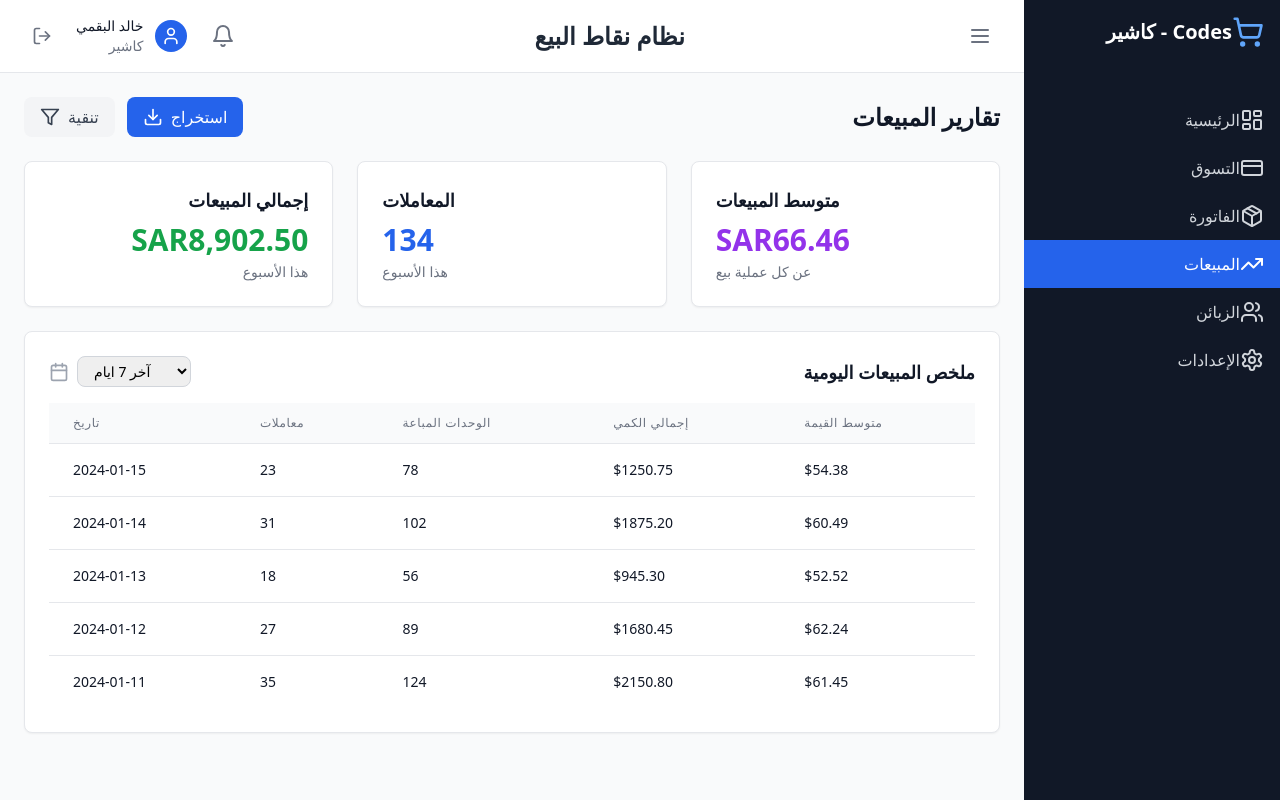
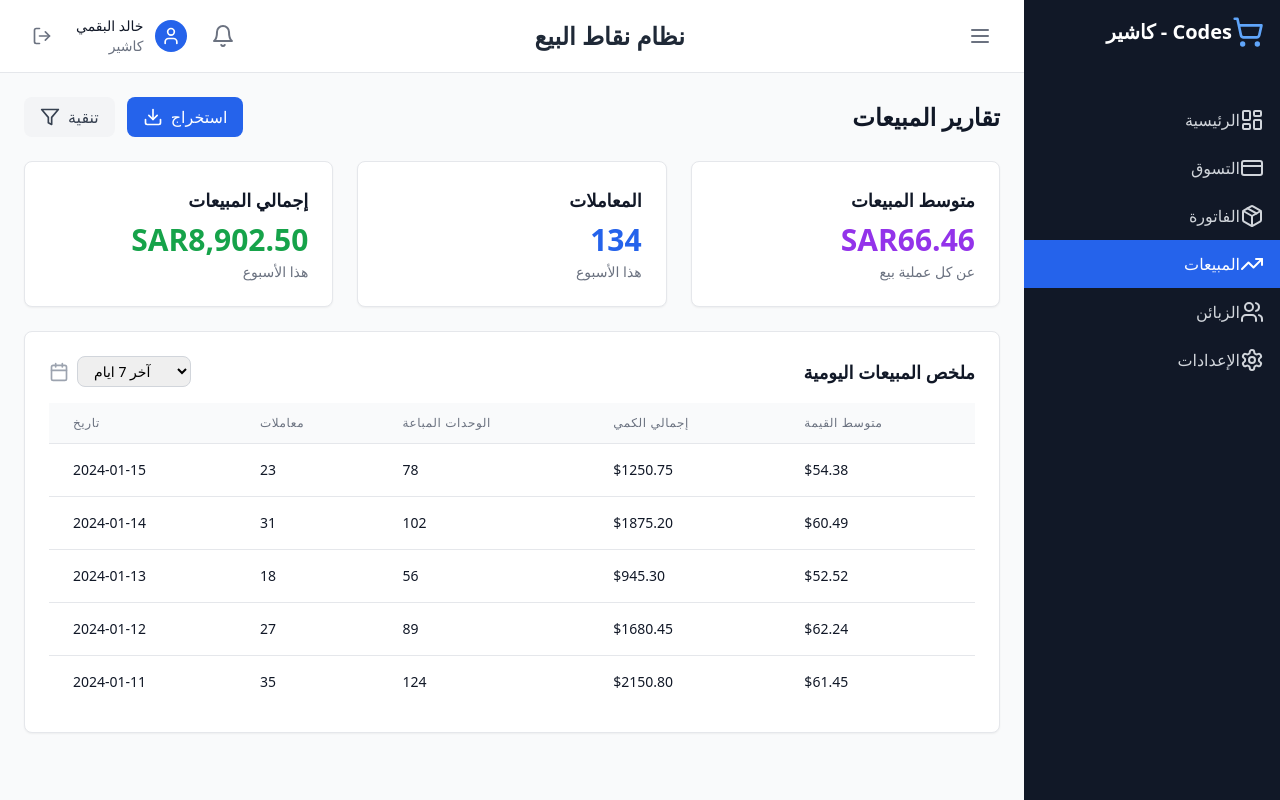
Before and after one commit to mamoda/Codes, a React (Vite) app: page /sales in a window 1280 px wide. Built offline with nearby package versions, Linux system fonts and the light colour scheme.

Commit message:
Update Sales.tsx

```diff
--- a/src/pages/Sales.tsx
+++ b/src/pages/Sales.tsx
@@ -34,15 +34,15 @@ const Sales: React.FC = () => {
         </div>
 
         <div className="bg-white p-6 rounded-lg shadow-sm border border-gray-200">
-          <h3 className="text-lg font-semibold text-gray-900 mb-2">المعاملات</h3>
-          <p className="text-3xl font-bold text-blue-600">134</p>
-          <p className="text-sm text-gray-500 mt-1">هذا الأسبوع</p>
+          <h3 className="text-lg text-right font-semibold text-gray-900 mb-2">المعاملات</h3>
+          <p className="text-3xl text-right font-bold text-blue-600">134</p>
+          <p className="text-sm text-right text-gray-500 mt-1">هذا الأسبوع</p>
         </div>
 
         <div className="bg-white p-6 rounded-lg shadow-sm border border-gray-200">
-          <h3 className="text-lg font-semibold text-gray-900 mb-2">متوسط المبيعات</h3>
-          <p className="text-3xl font-bold text-purple-600">SAR66.46</p>
-          <p className="text-sm text-gray-500 mt-1">عن كل عملية بيع</p>
+          <h3 className="text-lg text-right font-semibold text-gray-900 mb-2">متوسط المبيعات</h3>
+          <p className="text-3xl text-right font-bold text-purple-600">SAR66.46</p>
+          <p className="text-sm text-right text-gray-500 mt-1">عن كل عملية بيع</p>
         </div>
       </div>
 
```
